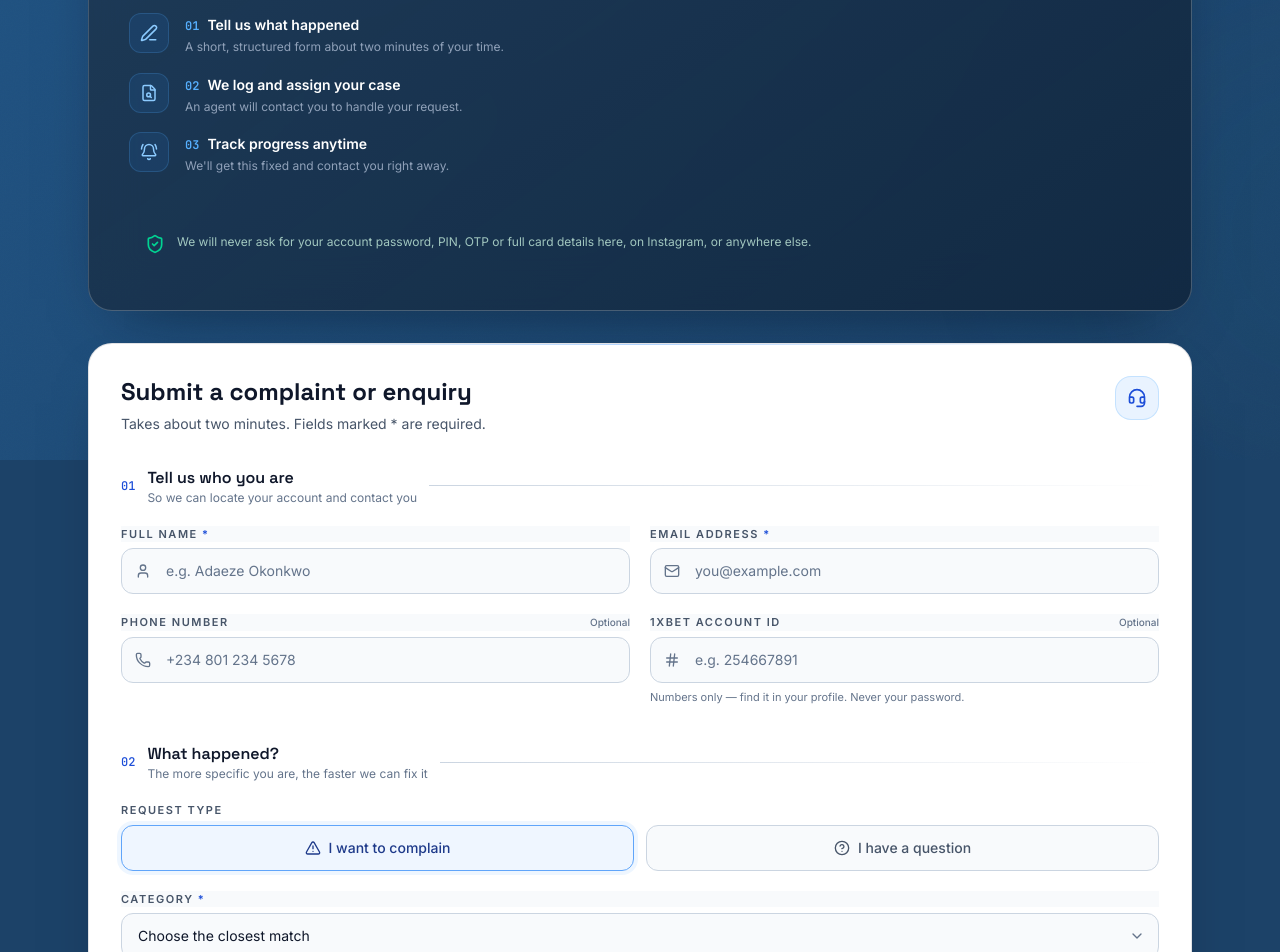
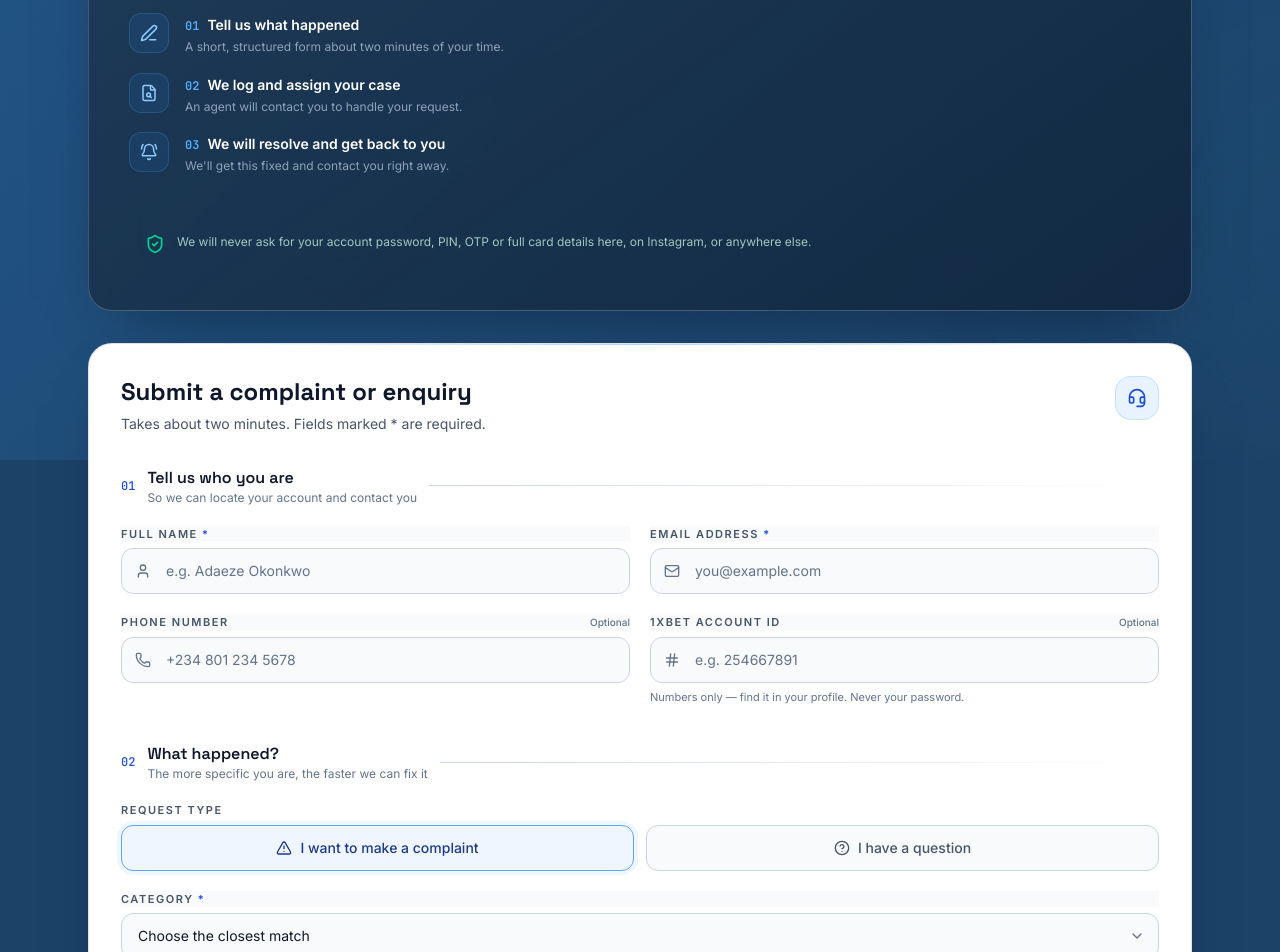
Before and after one commit to CHRIS-GIT7/1xBet, a Next.js app: page / in a window 1280 px wide. Shown: the part 340-1292 px from the top of the page. Built offline with nearby package versions, Linux system fonts and the light colour scheme.

Commit message:
fix: update title in STEPS for consistency and clarity; refine complaint label in SupportForm

```diff
--- a/src/app/page.tsx
+++ b/src/app/page.tsx
@@ -15,7 +15,7 @@ const STEPS = [
   },
   {
     icon: BellRing,
-    title: "Track progress anytime",
+    title: "We will resolve and get back to you",
     text: "We'll get this fixed and contact you right away.",
   },
 ];
--- a/src/components/support-form.tsx
+++ b/src/components/support-form.tsx
@@ -217,7 +217,7 @@ function FormCore({ onSuccess }: { onSuccess: (reference: string) => void }) {
                     onChange={() => setType("complaint")}
                   />
                   <AlertTriangle className="h-4 w-4" />
-                  <span>I want to complain</span>
+                  <span>I want to make a complaint</span>
                 </label>
                 <label className={`seg ${type === "enquiry" ? "seg-active" : ""}`}>
                   <input
```
